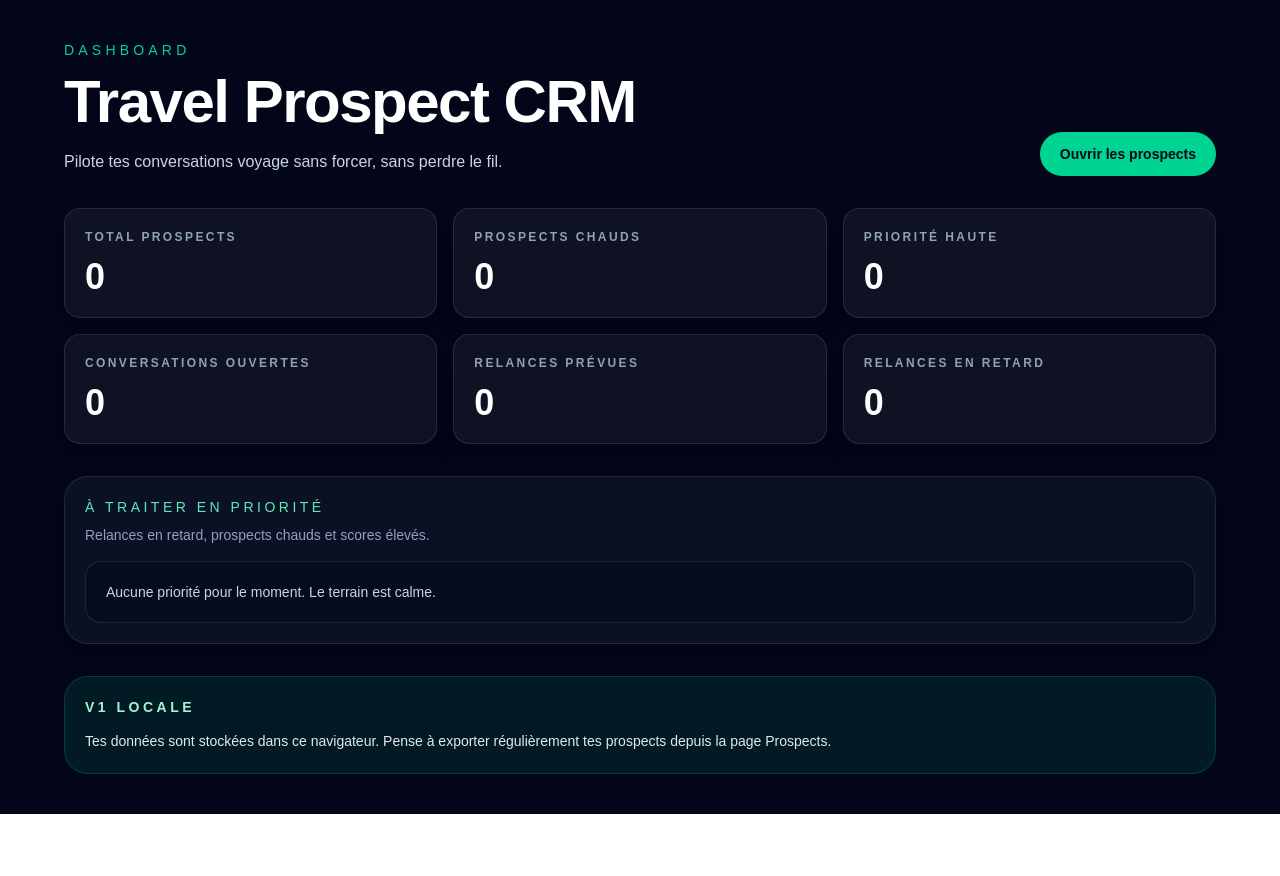
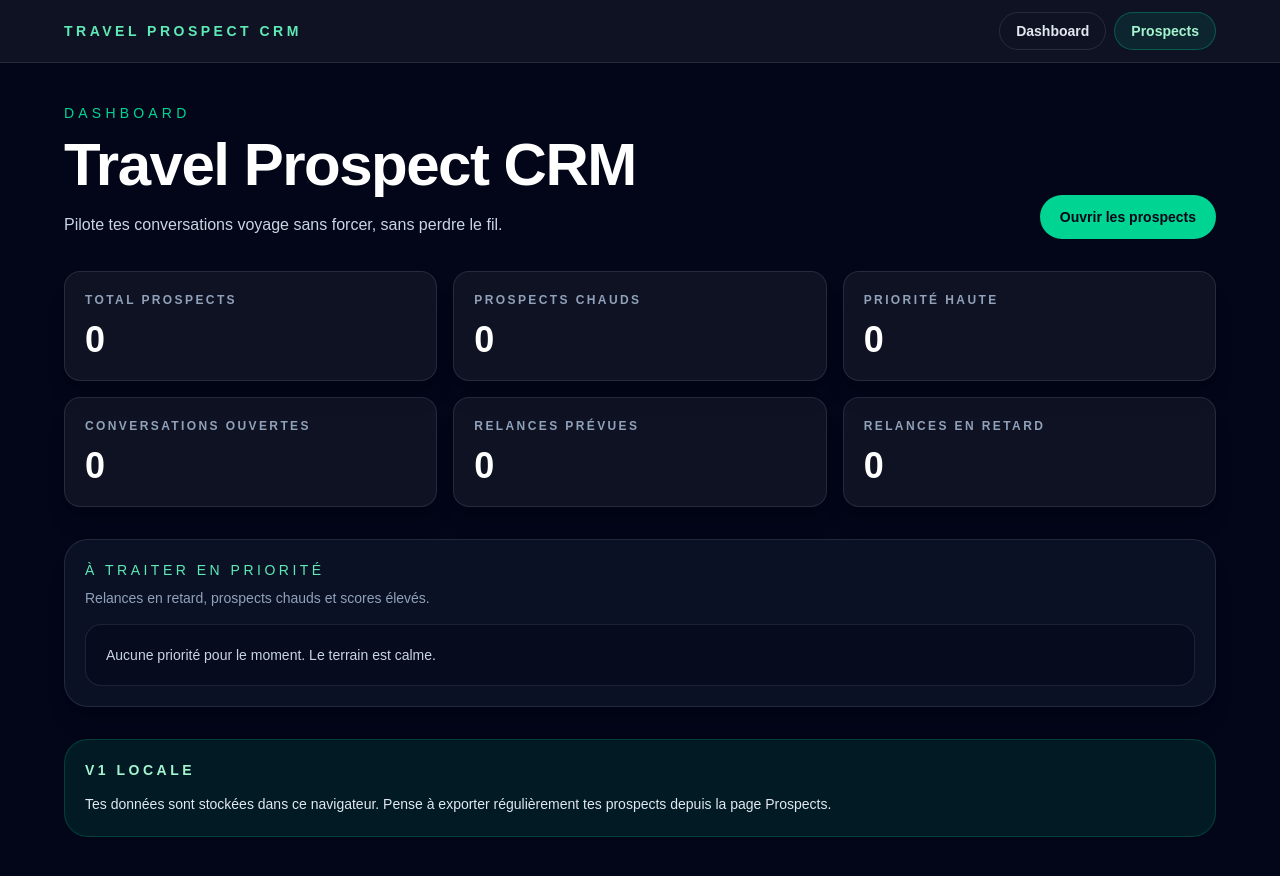
Before and after one commit to Gintaiji/travel-prospect-crm, a Next.js app: page / in a window 1280 px wide. Before the commit the page ends 814 px from the top, so only its background shows below. Built offline with nearby package versions, Linux system fonts and the light colour scheme.

Commit message:
Ajout de la navigation globale

```diff
--- a/app/layout.tsx
+++ b/app/layout.tsx
@@ -1,5 +1,6 @@
 import type { Metadata } from "next";
 import { Geist, Geist_Mono } from "next/font/google";
+import Link from "next/link";
 import "./globals.css";
 
 const geistSans = Geist({
@@ -13,8 +14,8 @@ const geistMono = Geist_Mono({
 });
 
 export const metadata: Metadata = {
-  title: "Create Next App",
-  description: "Generated by create next app",
+  title: "Travel Prospect CRM",
+  description: "Dashboard et suivi des prospects voyage",
 };
 
 export default function RootLayout({
@@ -27,7 +28,33 @@ export default function RootLayout({
       lang="en"
       className={`${geistSans.variable} ${geistMono.variable} h-full antialiased`}
     >
-      <body className="min-h-full flex flex-col">{children}</body>
+      <body className="min-h-full flex flex-col bg-slate-950 text-white">
+        <nav className="sticky top-0 z-50 border-b border-white/10 bg-slate-950/95 px-6 py-3 backdrop-blur">
+          <div className="mx-auto flex max-w-6xl flex-col gap-3 sm:flex-row sm:items-center sm:justify-between">
+            <Link
+              href="/"
+              className="text-sm font-bold uppercase tracking-[0.25em] text-emerald-300"
+            >
+              Travel Prospect CRM
+            </Link>
+            <div className="flex flex-wrap gap-2">
+              <Link
+                href="/"
+                className="rounded-full border border-white/10 px-4 py-2 text-sm font-semibold text-slate-200 transition hover:border-emerald-400/40 hover:bg-emerald-400/10 hover:text-emerald-200"
+              >
+                Dashboard
+              </Link>
+              <Link
+                href="/prospects"
+                className="rounded-full border border-emerald-400/30 bg-emerald-400/10 px-4 py-2 text-sm font-semibold text-emerald-200 transition hover:bg-emerald-400/20"
+              >
+                Prospects
+              </Link>
+            </div>
+          </div>
+        </nav>
+        {children}
+      </body>
     </html>
   );
 }
```
